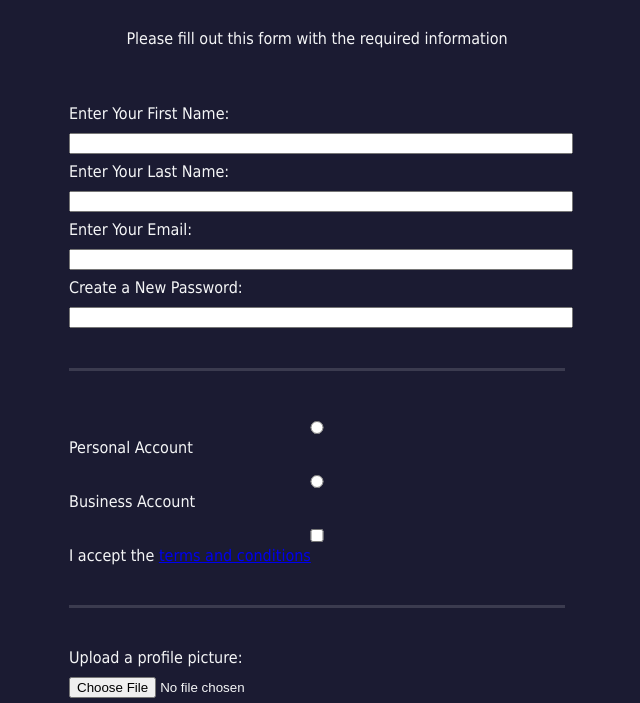
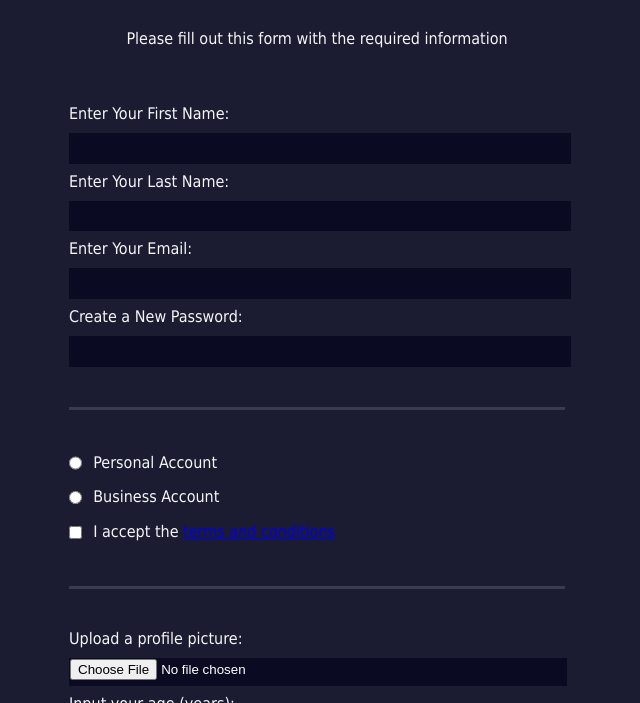
Before and after one commit to DegirmenKagan/register_form, a plain HTML site: page index.html in a window 1280 px wide. Shown: the part 73-776 px from the top of the page, without its empty margins (323-963 px from the left). Drawn offline with Linux system fonts and the light colour scheme.

Commit message:
form,input,textarea,select css fix

```diff
--- a/styles.css
+++ b/styles.css
@@ -21,6 +21,7 @@ form {
   max-width: 500px;
   min-width: 300px;
   width: 60vw;
+  padding-bottom: 2em;
 }
 
 fieldset {
@@ -47,10 +48,20 @@ select {
   width: 100%;
   margin: 0;
   margin-top: 10px;
+  min-height: 2em;
+}
+
 .inline {
   width: unset;
   margin: 0;
   margin-right: 0.5em;
   vertical-align: middle;
 }
+
+input,
+textarea {
+  background-color: #0a0a23;
+  border: 1px solid #0a0a23;
+  color: #ffffff;
 }
+}
```
